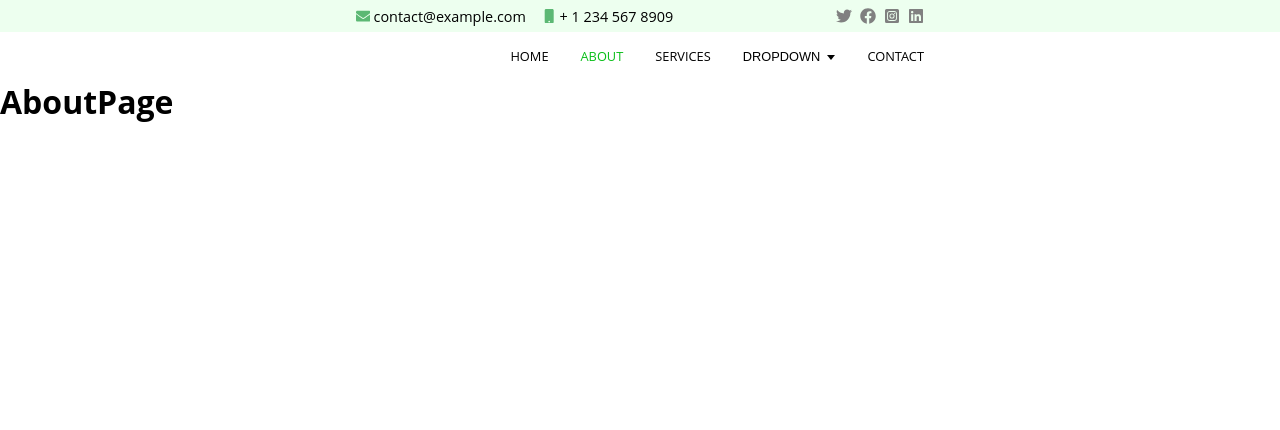
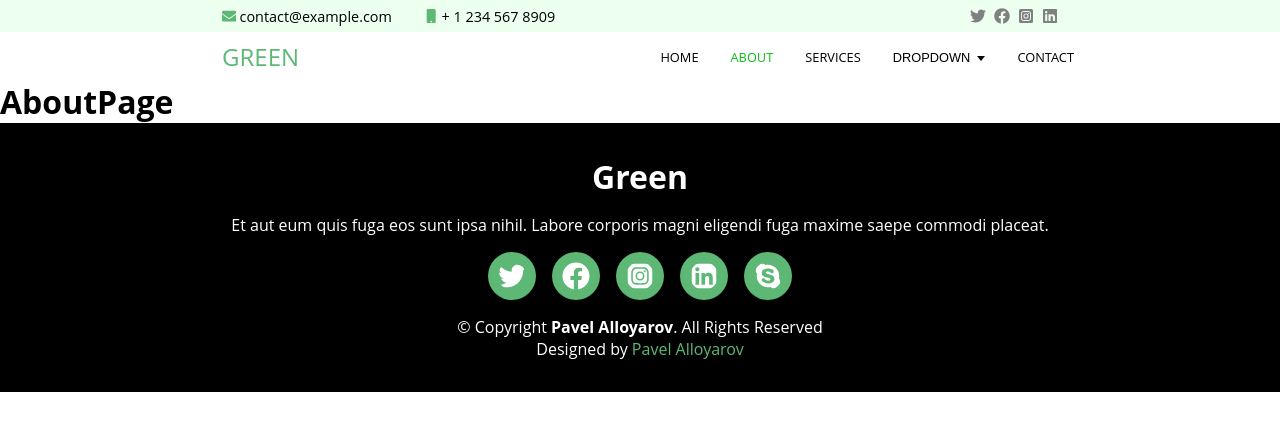
Before and after one commit to allpavel/green, a Gatsby site: page /about in a window 1280 px wide. Built offline with nearby package versions, Linux system fonts and the light colour scheme; Gatsby itself is replaced by a stand-in of ours.

Commit message:
Finished the home page

```diff
--- a/src/components/Dropdown/Dropdown.js
+++ b/src/components/Dropdown/Dropdown.js
@@ -5,9 +5,8 @@ import MenuItems from "../MenuItems/MenuItems";
 
 const Wrapper = styled.ul`
     position: absolute;
-    right: 1;
     left: ${({ depthLevel }) => depthLevel > 1 ? "100%" : "auto"};
-    top: ${({ depthLevel }) => depthLevel > 1 ? "-7px" : ""};
+    top: ${({ depthLevel }) => depthLevel > 1 ? "-20px" : ""};
     box-shadow: 0 10px 15px -3px rgba(46, 41, 51, 0.08), 0 4px 6px -2px rgba(71, 63, 79, 0.16);
     font-size: 0.875rem;
     z-index: 9999;
@@ -16,19 +15,14 @@ const Wrapper = styled.ul`
     background-color: #fff;
     border-radius: 0.5rem;
     display: ${({ isDropdown }) => isDropdown ? 'block' : 'none'};
-    min-width: 10rem;
+    min-width: 8.5rem;
+
+    @media screen and (max-width: 1030px) {
+        left: ${({ depthLevel }) => depthLevel > 1 ? "-140%" : "auto"};
+    }
+
 `;
 
-const NavItem = styled.li`
-    position: relative;
-    margin: 0 2rem;
-    font-size: 1rem;
-
-    a {
-        display: block;
-        text-decoration: none;
-    }
-`;
 
 const Dropdown = ({ submenus, isDropdown, depthLevel }) => {
     depthLevel = depthLevel + 1;
--- a/src/components/FeaturedServices/FeaturedServices.js
+++ b/src/components/FeaturedServices/FeaturedServices.js
@@ -9,7 +9,7 @@ const Wrapper = styled.section`
 
 const Container = styled.div`
     display: grid;
-    grid-template-columns: 1fr 1fr 1fr;
+    grid-template-columns: repeat(auto-fill, minmax(23.75rem, 1fr));;
     max-width: 1140px;
     margin-left: auto;
     margin-right: auto;
--- /dev/null
+++ b/src/components/Footer/Footer.js
@@ -0,0 +1,71 @@
+import React from "react";
+import styled from "styled-components";
+import { FaTwitter, FaFacebook, FaInstagramSquare, FaLinkedin, FaSkype } from "react-icons/fa";
+
+const Wrapper = styled.footer`
+    background-color: black;
+    color: white;
+    text-align: center;
+    padding: 2rem 0;
+    h2 {
+        font-size: 2rem;
+        margin-bottom: 1rem;
+    }
+
+    p {
+        padding: 0 2rem;
+    }
+
+    div {
+        display: flex;
+        align-items: center;
+        justify-content: center;
+        margin: 1rem 0;
+
+        svg {
+            width: 3rem;
+            height: 3rem;
+            border: 2px solid transparent;
+            background-color: var(--main-color);
+            border-radius: 50%;
+            margin: 0 0.5rem;
+            padding: 0.5rem;
+            transition: all 0.4s ease;
+        }
+
+        svg:hover {
+            background-color: rgba(92, 184, 116, .7);
+        }
+    }
+
+    span {
+        color: var(--main-color);
+    }
+`;
+
+const Footer = () => {
+    return (
+        <Wrapper>
+            <h2>Green</h2>
+            <p>
+                Et aut eum quis fuga eos sunt ipsa nihil. Labore corporis magni eligendi fuga maxime saepe commodi
+                placeat.
+            </p>
+            <div>
+                <FaTwitter />
+                <FaFacebook />
+                <FaInstagramSquare />
+                <FaLinkedin />
+                <FaSkype />
+            </div>
+            <p>
+                © Copyright <b>Pavel Alloyarov</b>. All Rights Reserved
+            </p>
+            <p>
+                Designed by <span>Pavel Alloyarov</span>
+            </p>
+        </Wrapper>
+    );
+};
+
+export default Footer;
--- a/src/components/Layout/Layout.js
+++ b/src/components/Layout/Layout.js
@@ -1,10 +1,11 @@
 import React from "react";
 import { createGlobalStyle } from "styled-components";
 import NavBar from "../NavBar/NavBar";
+import Footer from "../Footer/Footer";
 
 const GlobalStyles = createGlobalStyle`
     :root {
-        --main-color: #5cb874;
+        --main-color: rgba(92, 184, 116, 1);;
         --additional-color: #edffef;
     }
 
@@ -17,6 +18,8 @@ const GlobalStyles = createGlobalStyle`
     body, html {
         font-family: "Open Sans", sans-serif;
         height: 100%;
+        overflow-x: hidden;
+
     }
 `;
 
@@ -25,7 +28,8 @@ const Layout = ({ children }) => {
         <>
             <GlobalStyles />
             <NavBar />
-            {children}
+            <main>{children}</main>
+            <Footer />
         </>
     );
 };
--- /dev/null
+++ b/src/components/Logo/Logo.js
@@ -0,0 +1,17 @@
+import React from 'react';
+import styled from 'styled-components';
+import { Link } from 'gatsby';
+
+const LogoWrapper = styled(Link)`
+text-decoration: none;
+text-transform: uppercase;
+font-size: 1.5rem;
+color: var(--main-color);
+padding: 0 2rem;
+`;
+
+const Logo = () => {
+    return <LogoWrapper to="/">Green</LogoWrapper>
+}
+
+export default Logo;
--- a/src/components/MenuItems/MenuItems.js
+++ b/src/components/MenuItems/MenuItems.js
@@ -60,18 +60,6 @@ const MenuItems = ({ menu, depthLevel }) => {
         setIsDropdown(prev => !prev);
     };
 
-    const handleMouseEnter = () => {
-        if (window.innerWidth > 960) {
-            setIsDropdown(true);
-        }
-    };
-
-    const handleMouseLeave = () => {
-        if (window.innerWidth > 960) {
-            setIsDropdown(false);
-        }
-    };
-
     useEffect(() => {
         const handler = event => {
             if (isDropdown && ref.current && !ref.current.contains(event.target)) {
@@ -87,7 +75,7 @@ const MenuItems = ({ menu, depthLevel }) => {
     }, [isDropdown]);
 
     return (
-        <NavItem ref={ref} onMouseEnter={handleMouseEnter} onMouseLeave={handleMouseLeave}>
+        <NavItem ref={ref}>
             {menu.submenu ? (
                 <>
                     <button
--- a/src/components/NavBar/NavBar.js
+++ b/src/components/NavBar/NavBar.js
@@ -1,9 +1,11 @@
-import React from "react";
+import React, { useRef, useState, useEffect } from "react";
 import styled from "styled-components";
 import { v4 as uuidv4 } from "uuid";
+import { MdMenu, MdClose } from "react-icons/md";
 import MenuItems from "../MenuItems/MenuItems";
 import TopBar from "../TopBar/TopBar";
-import { menuItems } from '../MenuItems/menuItemsList';
+import Logo from "../Logo/Logo";
+import { menuItems } from "../MenuItems/menuItemsList";
 
 const Wrapper = styled.header`
     width: 100%;
@@ -11,8 +13,9 @@ const Wrapper = styled.header`
 
 const Content = styled.nav`
     display: flex;
+    position: relative;
     align-items: center;
-    max-width: 1200px;
+    max-width: 1140px;
     margin: 0 auto;
     height: 3rem;
 
@@ -21,7 +24,10 @@ const Content = styled.nav`
     }
 
     @media screen and (max-width: 1280px) {
-        max-width: 600px;
+        max-width: 900px;
+    }
+    @media screen and (max-width: 768px) {
+        justify-content: space-between;
     }
 `;
 
@@ -31,20 +37,96 @@ const NavLinks = styled.ul`
     width: 100%;
     list-style: none;
     float: right;
+    height: 100%;
+
+    @media screen and (max-width: 768px) {
+        display: ${({ isOpen }) => (isOpen ? "flex" : "none")};
+        flex-direction: column;
+        justify-content: start;
+        align-items: center;
+        position: absolute;
+        top: 40px;
+        background-color: white;
+        z-index: 5;
+        height: ${({ isOpen }) => isOpen ? "100vh" : "0"};
+        transition: all 0.5s ease;
+
+        li {
+            height: 3rem;
+            display: flex;
+            align-items: center;
+
+            a {
+                font-size: 1.2rem;
+            }
+
+            button {
+                font-size: 1.2rem;
+            }
+        }
+    }
+`;
+
+const MenuIcon = styled(MdMenu)`
+    display: none;
+
+    @media screen and (max-width: 768px) {
+        display: block;
+        width: 2rem;
+        height: 2rem;
+        color: black;
+        margin-right: 2rem;
+        cursor: pointer;
+    }
+`;
+
+const CloseIcon = styled(MdClose)`
+    display: none;
+
+    @media screen and (max-width: 768px) {
+        display: block;
+        width: 2rem;
+        height: 2rem;
+        color: black;
+        margin-right: 2rem;
+        cursor: pointer;
+    }
 `;
 
 const NavBar = () => {
+    const [isOpen, setIsOpen] = useState(false);
+    const ref = useRef();
+
+    const handleClick = () => {
+        setIsOpen(prev => !prev);
+    };
+
+    useEffect(() => {
+        const handler = event => {
+            if (isOpen && ref.current && !ref.current.contains(event.target)) {
+                setIsOpen(false);
+            }
+        };
+        document.addEventListener("mousedown", handler);
+        document.addEventListener("touchstart", handler);
+        return () => {
+            document.removeEventListener("mousedown", handler);
+            document.removeEventListener("touchstart", handler);
+        };
+    }, [isOpen]);
 
     return (
-        <Wrapper>
+        <Wrapper ref={ref}>
             <TopBar />
             <Content>
-                <NavLinks>
+                <Logo />
+                <NavLinks isOpen={isOpen}>
                     {menuItems.map(menu => {
                         const depthLevel = 0;
-                        return <MenuItems menu={menu} depthLevel={depthLevel} key={uuidv4()} />
-})}
+                        return <MenuItems menu={menu} depthLevel={depthLevel} key={uuidv4()} />;
+                    })}
                 </NavLinks>
+                {isOpen ? <CloseIcon onClick={handleClick}/> : <MenuIcon onClick={handleClick} />}
             </Content>
         </Wrapper>
     );
--- a/src/components/TopBar/TopBar.js
+++ b/src/components/TopBar/TopBar.js
@@ -3,26 +3,24 @@ import styled from "styled-components";
 import { FaEnvelope, FaMobile, FaTwitter, FaFacebook, FaInstagramSquare, FaLinkedin } from "react-icons/fa";
 
 const Wrapper = styled.section`
-    display: flex;
-    align-items: center;
-    justify-content: center;
     height: 2rem;
     background-color: var(--additional-color);
-    width: 100%;
+    @media screen and (max-width: 456px) {
+        display: none;
+    }
 `;
 
 const Content = styled.div`
     display: flex;
-    width: 1200px;
     justify-content: space-between;
+    height: 100%;
+    max-width: 1140px;
+    margin: 0 auto;
 
-    @media screen and (max-width: 1500px) {
-        width: 1000px;
+    @media screen and (max-width: 1280px) {
+        max-width: 900px;
     }
 
-    @media screen and (max-width: 1280px) {
-        width: 600px;
-    }
 `;
 
 const ContactInfo = styled.div`
@@ -36,7 +34,7 @@ const ContactInfo = styled.div`
     }
 
     svg {
-        margin-left: 1rem;
+        margin-left: 2rem;
         margin-right: 0.2rem;
         color: var(--main-color);
     }
@@ -45,7 +43,7 @@ const ContactInfo = styled.div`
 const SocialLinks = styled.div`
     display: flex;
     align-items: center;
-    margin-right: 1rem;
+    margin-right: 2rem;
     svg {
         margin-left: 0.5rem;
         color: grey;
--- a/src/pages/about.js
+++ b/src/pages/about.js
@@ -3,10 +3,9 @@ import Layout from "../components/Layout/Layout";
 
 const AboutPage = () => {
     return (
-        <>
-            <Layout />
+            <Layout>
             <h1>AboutPage</h1>
-        </>
+            </Layout>
     );
 };
 
--- a/src/pages/index.js
+++ b/src/pages/index.js
@@ -7,13 +7,12 @@ import Clients from "../components/Clients/Clients";
 
 const HomePage = () => {
     return (
-        <>
-            <Layout />
+        <Layout>
             <Hero />
             <FeaturedServices />
             <WhyUs />
             <Clients />
-        </>
+        </Layout>
     );
 };
 
```
Also changed, not shown: src/components/Clients/Clients.js (+14 -2 lines).
